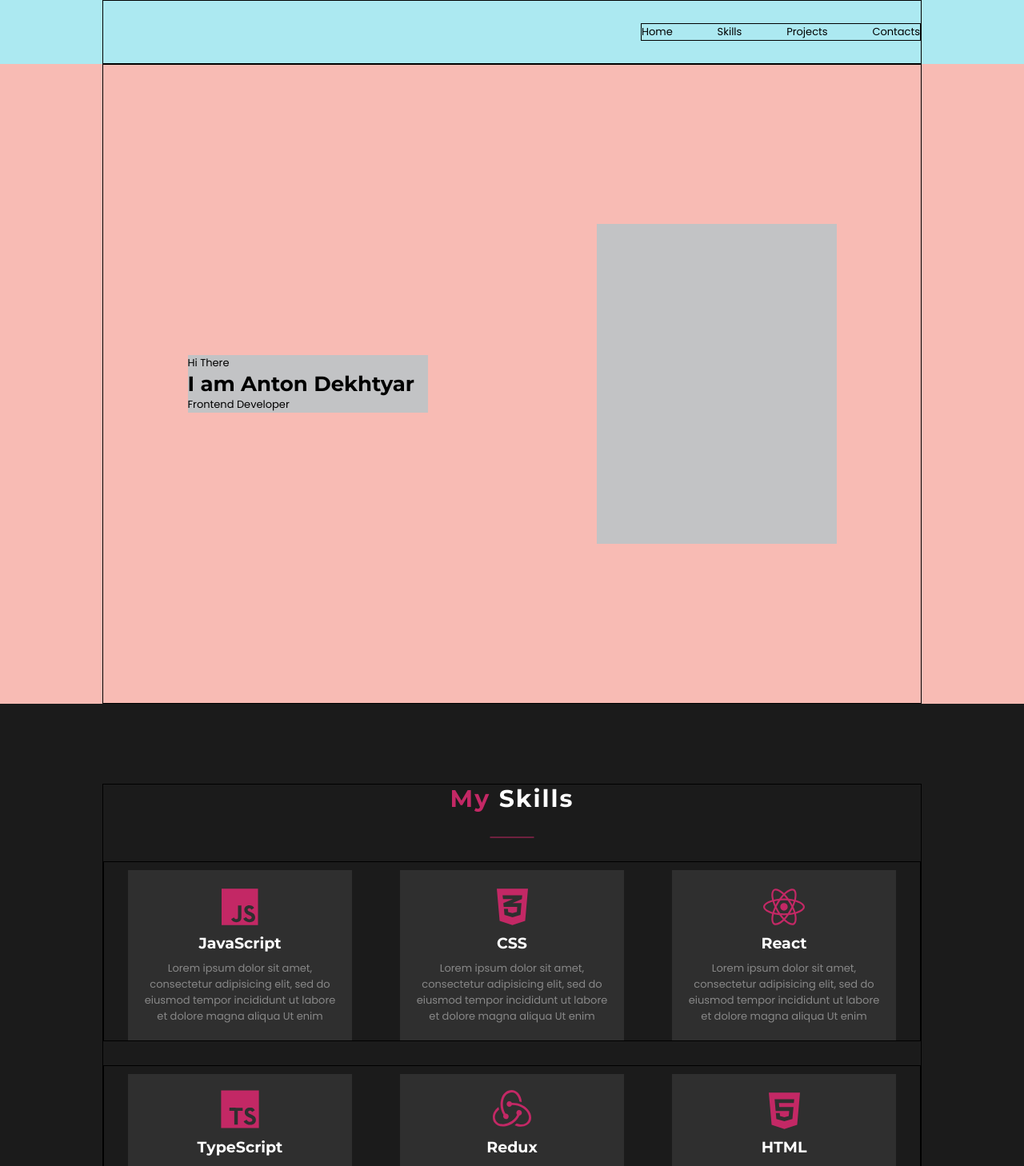
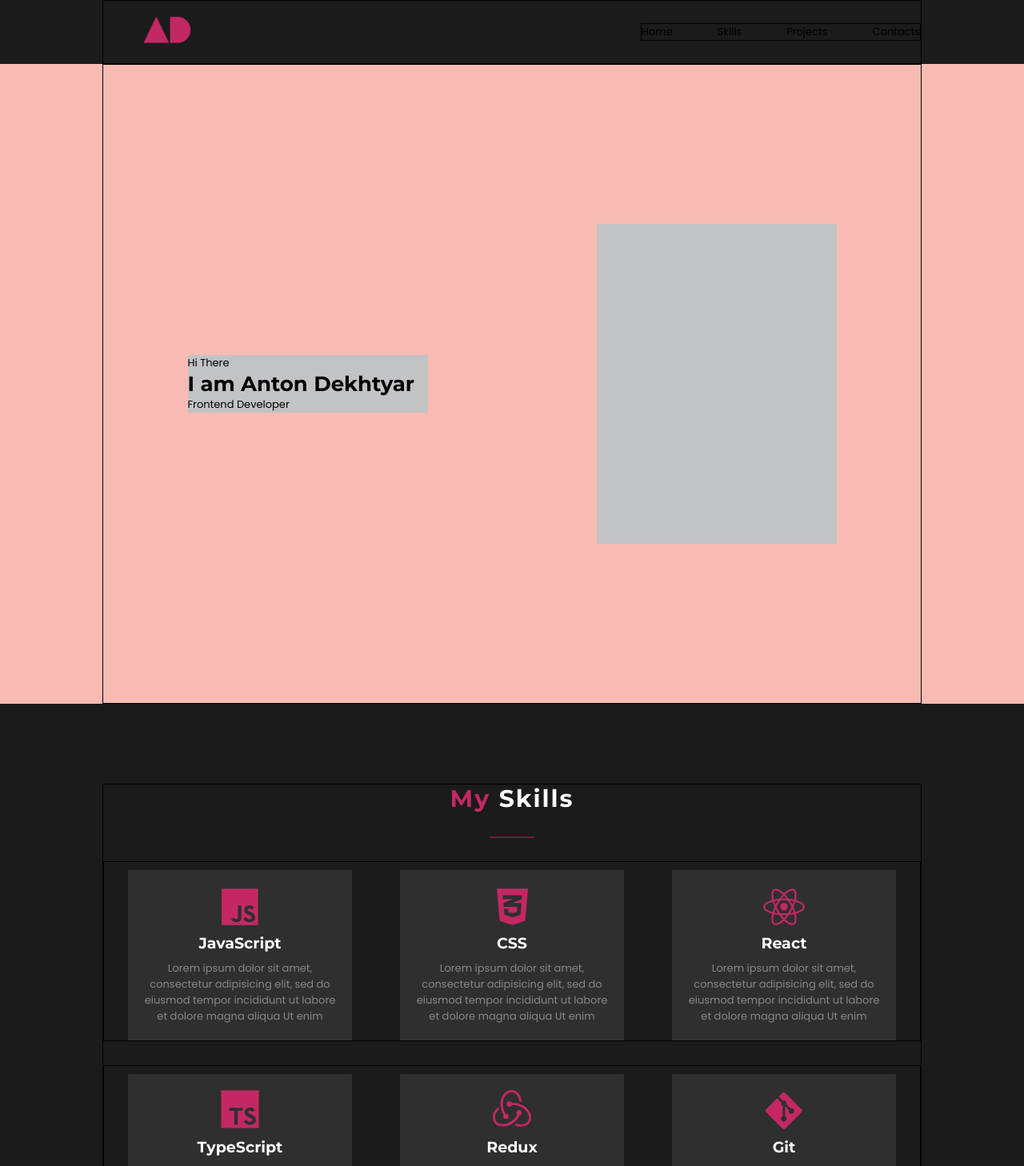
Before and after one commit to an-dekhtyar/Portfolio, a React (Create React App) app: page / in a window 1280 px wide. Shown: the top 1458 px of the page at 80% size. Built offline with nearby package versions, Linux system fonts and the light colour scheme.

Commit message:
skills block add

```diff
--- a/src/contacts/Contacts.module.css
+++ b/src/contacts/Contacts.module.css
@@ -4,7 +4,7 @@
     flex-wrap: nowrap;
     min-height: 50vh;
     justify-content: space-around;
-
+    padding-bottom: 100px;
 
 }
 .contactsContainer {
--- a/src/footer/Footer.js
+++ b/src/footer/Footer.js
@@ -1,26 +1,48 @@
 import style from './Footer.module.css'
 import containStyle from '../common/styles/Contanier.module.css'
+import { FontAwesomeIcon } from '@fortawesome/react-fontawesome'
+import {faTelegram} from '@fortawesome/free-brands-svg-icons'
+import {faGitAlt} from '@fortawesome/free-brands-svg-icons'
+import {faLinkedin} from '@fortawesome/free-brands-svg-icons'
+import {faWhatsappSquare} from '@fortawesome/free-brands-svg-icons'
 
 export function Footer() {
+
+    let icons = {
+        telegram: faTelegram,
+        gitHub: faGitAlt,
+        linkedIn: faLinkedin,
+        whatsUp: faWhatsappSquare
+    }
+
+
     return (
         <div className={style.footerBlock}>
             <div className={`${containStyle.container} ${style.footerContainer}`}>
-               <h2 className={style.name}>Anton Dekhyar</h2>
+                <h2 className={style.name}><span className={style.firstColor} >Anton</span> Dekhyar</h2>
                 <div className={style.socialNetworkBlock}>
                     <a href={''}>
-                        <div className={style.socialNetwork}>L</div>
+                        <div className={style.socialNetwork}>
+                            <FontAwesomeIcon size={"3x"} icon={icons.telegram}/>
+                        </div>
                     </a>
                     <a href={''}>
-                        <div className={style.socialNetwork}>I</div>
+                        <div className={style.socialNetwork}>
+                            <FontAwesomeIcon size={"3x"}  icon={icons.gitHub}/>
+                        </div>
                     </a>
                     <a href={''}>
-                        <div className={style.socialNetwork}>T</div>
+                        <div className={style.socialNetwork}>
+                            <FontAwesomeIcon size={"3x"}  icon={icons.linkedIn}/>
+                        </div>
                     </a>
                     <a href={''}>
-                        <div className={style.socialNetwork}>G</div>
+                        <div className={style.socialNetwork}>
+                            <FontAwesomeIcon size={"3x"}  icon={icons.whatsUp}/>
+                        </div>
                     </a>
                 </div>
-                <h4 className={style.name}>Copyright © All rights reserved.</h4>
+                <h4 className={style.copyright}>Copyright © All rights reserved.</h4>
             </div>
         </div>
     );
--- a/src/footer/Footer.module.css
+++ b/src/footer/Footer.module.css
@@ -1,35 +1,44 @@
 .footerBlock {
-
-    background-color: rgb(227, 210, 240);
+    background-color: #1b1b1b;
 }
 
 .footerContainer {
-    min-height: 40vh;
+
+    min-height: 30vh;
     flex-direction: column;
 }
 
 .name {
-    background-color: yellow;
+    font-family: Montserrat;
+    font-size: 35px;
+    font-weight: 600;
+    color:white
 }
 
 .socialNetworkBlock {
     display: flex;
     width: 250px;
     justify-content: space-between;
+}
 
-    background-color: darkgreen;
+.firstColor {
+    color: #c32865;
 }
 
 .socialNetwork {
     width: 40px;
     height: 40px;
-    background-color: darkgray;
     display: flex;
     justify-content: center;
     align-items: center;
+    color: #c32865;
 }
-
 
 .footerContainer h4 {
     text-align: center;
 }
+.copyright {
+    font-weight: 300;
+    color: #888888;
+    padding: 5px;
+}
--- a/src/header/Header.js
+++ b/src/header/Header.js
@@ -1,12 +1,15 @@
 import style from './Header.module.css'
 import containStyle from '../common/styles/Contanier.module.css'
 import {Nav} from '../nav/Nav'
-
+import mainLogo from '../assets/image/main.png'
 
 export function Header() {
     return (
         <div className={style.header}>
             <div className={style.container}>
+                <div>
+                    <img src={mainLogo}></img>
+                </div>
                 <Nav/>
             </div>
         </div>
--- a/src/header/Header.module.css
+++ b/src/header/Header.module.css
@@ -1,6 +1,6 @@
 .header {
     height: 80px;
-    background-color: rgb(172, 233, 241);
+    background-color: #1b1b1b;
 
 }
 
@@ -11,5 +11,16 @@
     margin: 0 auto;
     display: flex;
     align-items: center;
-    justify-content: flex-end;
+    justify-content: space-between
 }
+.main {
+    color: #c32865;
+    font-size: 40px;
+    font-family: 'Gill Sans', 'Gill Sans MT', Calibri, 'Trebuchet MS', sans-serif;
+}
+
+.container img {
+    margin-left: 50px;
+    width: 60px;
+    height: 34px;
+}
--- a/src/nav/Nav.js
+++ b/src/nav/Nav.js
@@ -2,13 +2,21 @@ import style from './Nav.module.css'
 
 
 export function Nav() {
-  return (
-    <div className={style.nav}>
-      <a href={''}>Home</a>
-      <a href={''}>Skills</a>
-      <a href={''}>Projects</a>
-      <a href={''}>Contacts</a>
+    return (
+        <div className={style.nav}>
+            <a href={''}>
+                <div className={style.navButton}>Home</div>
+            </a>
+            <a href={''}>
+                <div className={style.navButton}>Skills</div>
+            </a>
+            <a href={''}>
+                <div className={style.navButton}>Projects</div>
+            </a>
+            <a href={''}>
+                <div className={style.navButton}>Contacts</div>
+            </a>
 
-    </div>
-  );
+        </div>
+    );
 }
--- a/src/skillsBlock/SkillsBlock.js
+++ b/src/skillsBlock/SkillsBlock.js
@@ -7,7 +7,7 @@ import {faJs} from '@fortawesome/free-brands-svg-icons'
 import {faCss3Alt} from '@fortawesome/free-brands-svg-icons'
 import redux from '../assets/image/redux.svg'
 import typeScript from '../assets/image/ts.svg'
-import {faHtml5} from '@fortawesome/free-brands-svg-icons'
+import {faGitAlt} from '@fortawesome/free-brands-svg-icons'
 
 export function SkillsBlock() {
 
@@ -17,7 +17,7 @@ export function SkillsBlock() {
         css:faCss3Alt,
         redux:redux,
         typeScript:typeScript,
-        faHtml5:faHtml5
+        git:faGitAlt
     }
 
 
@@ -43,7 +43,7 @@ export function SkillsBlock() {
                            description={"Lorem ipsum dolor sit amet, consectetur adipisicing elit, sed do eiusmod tempor incididunt ut labore et dolore magna aliqua Ut enim"}/>
                     <Skill title={"Redux"} svgIcon={icons.redux}
                            description={"Lorem ipsum dolor sit amet, consectetur adipisicing elit, sed do eiusmod tempor incididunt ut labore et dolore magna aliqua Ut enim"}/>
-                    <Skill title={"HTML"} fortawesomeIcon={icons.faHtml5}
+                    <Skill title={"Git"} fortawesomeIcon={icons.git}
                            description={"Lorem ipsum dolor sit amet, consectetur adipisicing elit, sed do eiusmod tempor incididunt ut labore et dolore magna aliqua Ut enim"}/>
                 </div>
             </div>
--- a/src/skillsBlock/skill/Skill.module.css
+++ b/src/skillsBlock/skill/Skill.module.css
@@ -26,8 +26,7 @@
     height: 60px;
     width: 60px;
     overflow: hidden;
-    background-size: cover;
-    background-position: center;
+
     color: #c32865;
 }
 
```
Also changed, not shown: src/nav/Nav.module.css (+15 -0 lines), src/assets/image/main.png (added), 1 other file (tests, documents, lock files or other folders). Lines whose indentation alone changed are shown as unchanged.
